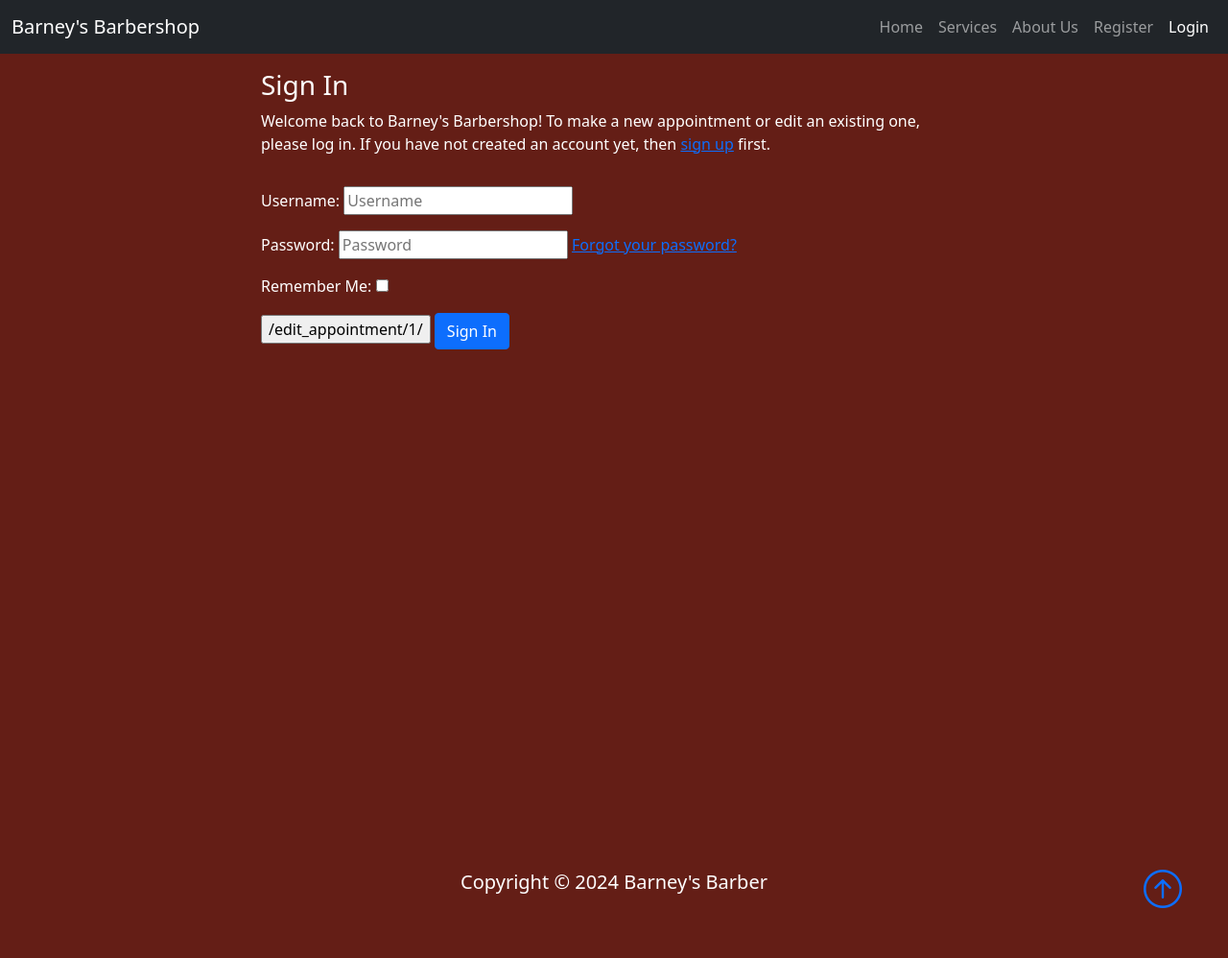
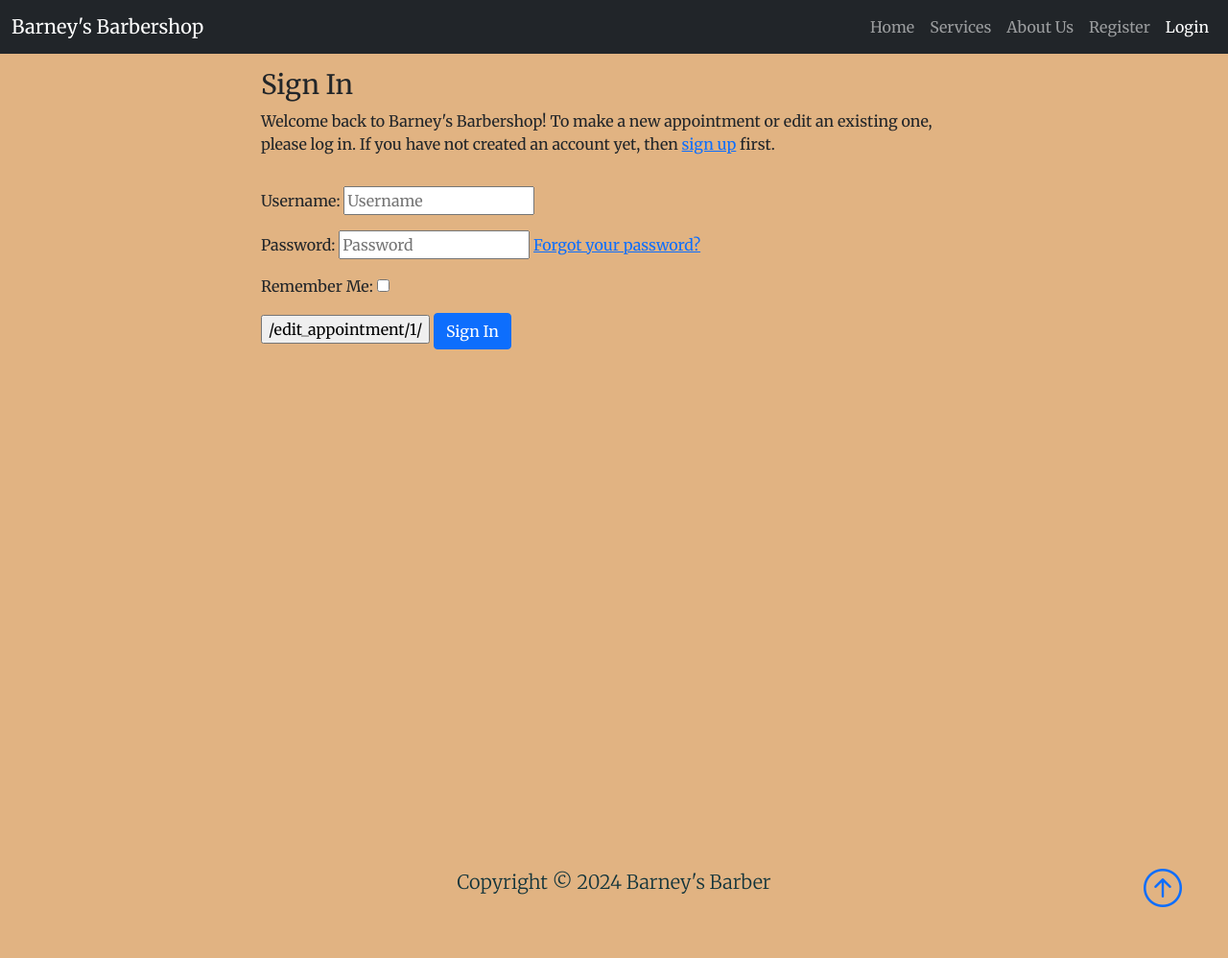
Before and after one commit to JasonHorgan/barbershop-pp4, a Django app: a page that uses templates/base.html in a window 1280 px wide. Shown: the whole page at 96% size. Run offline with Django 4.2, Linux system fonts and the light colour scheme; some libraries are stand-ins or nearby versions.

Commit message:
Edit CSS so colour scheme passes lighthouse accessibility testing

```diff
--- a/barbershop/settings.py
+++ b/barbershop/settings.py
@@ -28,7 +28,7 @@ TEMPLATES_DIR = os.path.join(BASE_DIR, 'templates')
 SECRET_KEY = os.environ.get("SECRET_KEY")
 
 # SECURITY WARNING: don't run with debug turned on in production!
-DEBUG = False
+DEBUG = True
 
 ALLOWED_HOSTS = ['8000-jasonhorgan-barbershopp-jvl7trii23f.ws.codeinstitute-ide.net','.herokuapp.com']
 
--- a/static/css/style.css
+++ b/static/css/style.css
@@ -1,5 +1,6 @@
 body{
-    background-color: #641E16;
+    background-color: #e1b382;
+    font-family: merriweather;
 }
 
 .navbar-toggle-icon{
@@ -11,10 +12,27 @@ body{
 }
 
 #instructors{
-    background-color: rgb(234, 204, 167);
+    background-color: #2d545e;
+    color: black;
 
 }
 
 h1{
+    color: #12343b;
+}
+
+p.lead.my-4{
+    color:#12343b;
+}
+
+p.lead{
+    color:#12343b;
+}
+
+#story-section h1{
     color: white;
 }
+
+#story-section p {
+    color: white;
+}
--- a/templates/about.html
+++ b/templates/about.html
@@ -5,7 +5,7 @@
 
 {% block content %}
 
-<section class="bg-dark text-light p-5 text-center">
+<section class="bg-dark text-light p-5 text-center" id="story-section">
     <h1> Our story </h1>
     <div class="container bg-custom mt-4">
         <img class="w-90 mx-auto img-fluid" id="hero" src="/static/images/barneys_shop.webp"
--- a/templates/account/login.html
+++ b/templates/account/login.html
@@ -11,9 +11,9 @@
 
 {% block content %}
 <div class="d-flex flex-column min-vh-100">
-<div class="container p5 text-white">
+<div class="container p5 text-black">
     <div class="row">
-        <div class="text-white col-md-8 mt-3 offset-md-2">
+        <div class="text-black col-md-8 mt-3 offset-md-2">
             <h3>{% trans "Sign In" %}</h3>
 
             <p>{% blocktrans %}Welcome back to Barney's Barbershop! To make a new appointment or edit an existing one, please log in. If
--- a/templates/account/logout.html
+++ b/templates/account/logout.html
@@ -8,7 +8,7 @@
 <div class="d-flex flex-column min-vh-100">
 <div class="container">
     <div class="row">
-        <div class="text-white col-md-8 mt-3 offset-md-2">
+        <div class="text-black col-md-8 mt-3 offset-md-2">
             <h3>{% trans "Sign Out" %}</h3>
 
             <p>{% trans 'Are you sure you want to sign out?' %}</p>
--- a/templates/account/signup.html
+++ b/templates/account/signup.html
@@ -6,10 +6,10 @@
 
 {% block content %}
 <div class="d-flex flex-column min-vh-100">
-<div class="container p-5 text-white">
+<div class="container p-5 text-black">
 <h1>{% trans "Sign Up" %}</h1>
 
-<p class="text-white">{% blocktrans %}Already have an account? Then please <a href="{{ login_url }}">sign in</a>.{% endblocktrans %}</p>
+<p class="text-black">{% blocktrans %}Already have an account? Then please <a href="{{ login_url }}">sign in</a>.{% endblocktrans %}</p>
 
 <form class="signup" id="signup_form" method="post" action="{% url 'account_signup' %}">
   {% csrf_token %}
--- a/templates/base.html
+++ b/templates/base.html
@@ -23,6 +23,11 @@
 
     <!-- Custom CSS -->
     <link rel="stylesheet" href="{% static 'css/style.css' %}">
+
+    <!-- Google Fonts -->
+    <link rel="preconnect" href="https://fonts.googleapis.com">
+    <link rel="preconnect" href="https://fonts.gstatic.com" crossorigin>
+    <link href="https://fonts.googleapis.com/css2?family=Merriweather:ital,wght@0,300;0,400;0,700;0,900;1,300;1,400;1,700;1,900&display=swap" rel="stylesheet">
 
     <title>Barney's Barbershop</title>
 </head>
```
